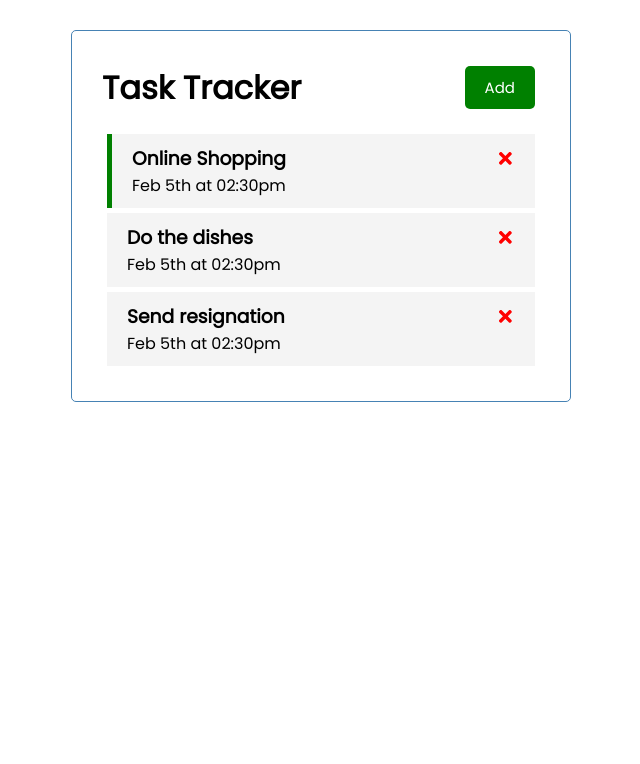
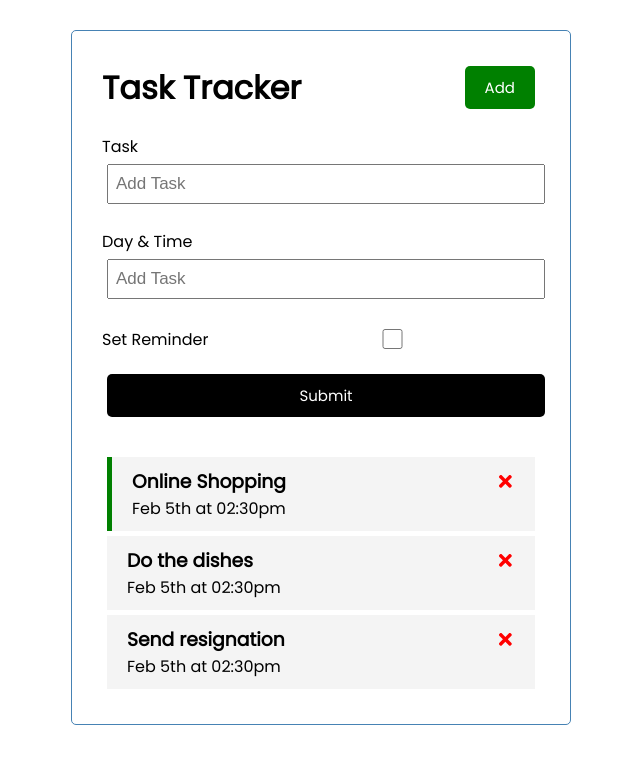
Before and after one commit to Nisarg-27/Task-Tracker-, a React (Create React App) app: page / in a window 1280 px wide. Shown: the top 764 px of the page, without its empty margins (319-959 px from the left). Built offline with nearby package versions, Linux system fonts and the light colour scheme.

Commit message:
Adding add task components

```diff
--- a/src/App.js
+++ b/src/App.js
@@ -1,6 +1,7 @@
 import { Header } from "./components/Header";
 import { useState } from "react";
-import Tasks from "./components/Tasks"
+import Tasks from "./components/Tasks";
+import AddTask from "./components/AddTask";
 function App() {
   const [tasks, setTasks] = useState([
     {
@@ -34,7 +35,7 @@
 return (
    <div className="container">
     <Header></Header>
-
+    <AddTask />
     {tasks.length > 0 ? (<Tasks tasks={tasks} deleteTask = {deleteTask} onToggle = {toggleReminder}></Tasks>) : "No Tasks To Show"}
    </div>
   );
--- /dev/null
+++ b/src/components/AddTask.js
@@ -0,0 +1,21 @@
+const AddTask = () => {
+  return (
+    <form className="add-form">
+        <div className="form-control">
+            <label>Task</label>
+            <input type='text' placeholder="Add Task" />
+        </div>
+        <div className="form-control">
+            <label>Day & Time</label>
+            <input type='text' placeholder="Add Task" />
+        </div>
+        <div className="form-control form-control-check">
+            <label>Set Reminder</label>
+            <input type='checkbox'/>
+        </div>
+        <input type="submit" valus="save task" className="btn btn-block"></input>
+    </form>
+  )
+}
+
+export default AddTask
```
